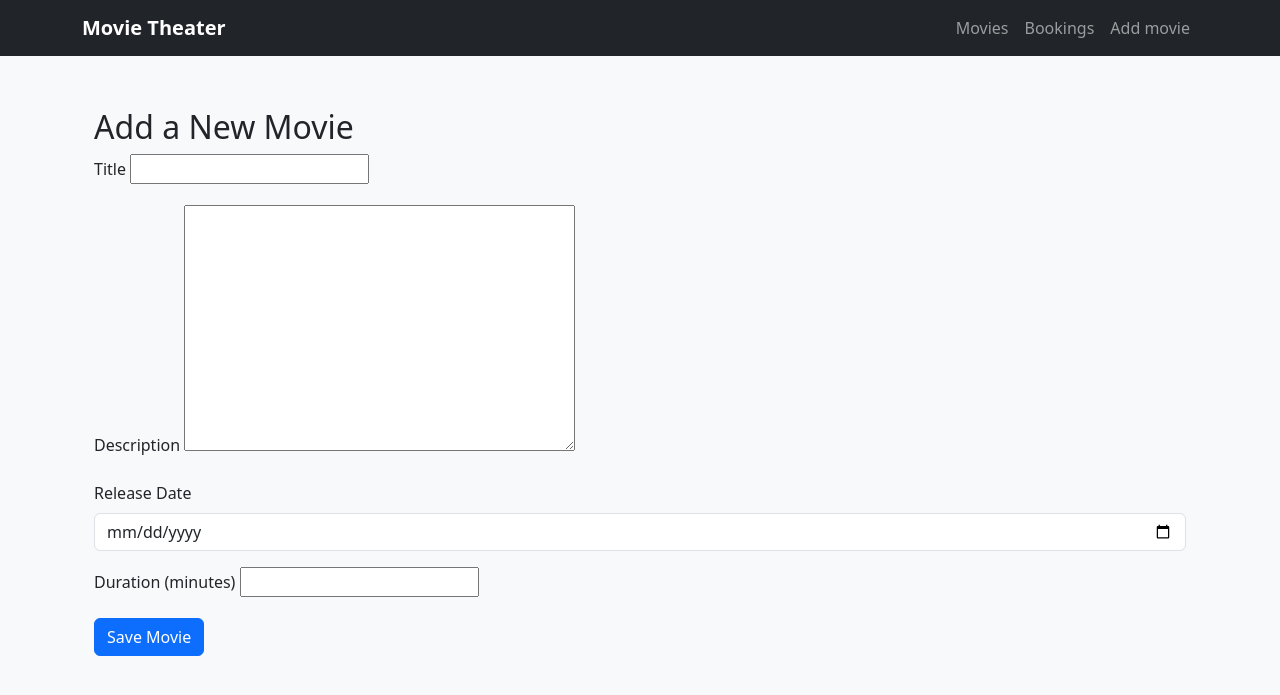
After one commit to S02441112/cs4300, a Django app: page /add/ in a window 1280 px wide. The commit adds this page. Shown: the top 695 px of the page. Run offline with Django 4.2, Linux system fonts and the light colour scheme.

Commit message:
Add/delete movies

```diff
--- a/homework2/movie_theater_booking/bookings/templates/base.html
+++ b/homework2/movie_theater_booking/bookings/templates/base.html
@@ -5,6 +5,10 @@
     <title>{% block title %}Movie Theater{% endblock %}</title>
     <!-- Bootstrap CSS -->
     <link href="https://cdn.jsdelivr.net/npm/bootstrap@5.3.2/dist/css/bootstrap.min.css" rel="stylesheet">
+    <link rel="stylesheet" href="https://cdn.jsdelivr.net/npm/bootstrap-icons@1.11.1/font/bootstrap-icons.css">
+    <meta name="viewport" content="width=device-width, initial-scale=1">
+
+
     <style>
         body { padding-top: 60px; background-color: #f8f9fa; }
         .navbar-brand { font-weight: bold; }
@@ -24,6 +28,8 @@
                     <li class="nav-item">
                         <a class="nav-link" href="{% url 'booking_history' %}">Bookings</a>
                     </li>
+                    <li class="nav-item">
+                        <a class="nav-link" href="{% url 'movie_add' %}">Add movie</a>
                 </ul>
             </div>
         </div>
--- /dev/null
+++ b/homework2/movie_theater_booking/bookings/templates/movie_form.html
@@ -0,0 +1,41 @@
+{% extends "base.html" %}
+{% block content %}
+<div class="container mt-5">
+  <h2>Add a New Movie</h2>
+  <form method="post">
+    {% csrf_token %}
+
+    <!-- Title -->
+    <div class="mb-3">
+      <label for="id_title" class="form-label">Title</label>
+      {{ form.title }}
+    </div>
+
+    <!-- Description -->
+    <div class="mb-3">
+      <label for="id_description" class="form-label">Description</label>
+      {{ form.description }}
+    </div>
+
+    <!-- Release Date with date picker -->
+    <div class="mb-3">
+      <label for="id_release_date" class="form-label">Release Date</label>
+      <input
+        type="date"
+        name="release_date"
+        id="id_release_date"
+        class="form-control"
+        placeholder="YYYY-MM-DD"
+        required>
+    </div>
+
+    <!-- Duration -->
+    <div class="mb-3">
+      <label for="id_duration" class="form-label">Duration (minutes)</label>
+      {{ form.duration }}
+    </div>
+
+    <button type="submit" class="btn btn-primary">Save Movie</button>
+  </form>
+</div>
+{% endblock %}
--- a/homework2/movie_theater_booking/bookings/views.py
+++ b/homework2/movie_theater_booking/bookings/views.py
@@ -4,6 +4,22 @@ from rest_framework.decorators import action
 from rest_framework.response import Response
 from .models import Movie, Seat, Booking
 from .serializers import MovieSerializer, SeatSerializer, BookingSerializer
+from django.views.generic.edit import CreateView
+from django.urls import reverse_lazy
+from django.views.generic.edit import DeleteView
+
+
+
+class MovieCreateView(CreateView):
+    model = Movie
+    fields = ['title', 'description', 'release_date', 'duration']
+    template_name = 'movie_form.html'
+    success_url = reverse_lazy('movie_list')  # redirect after saving
+
+class MovieDeleteView(DeleteView):
+    model = Movie
+    template_name = 'movie_confirm_delete.html'
+    success_url = reverse_lazy('movie_list')
 
 # Movie CRUD
 class MovieViewSet(viewsets.ModelViewSet):
--- a/homework2/movie_theater_booking/movie_theater_booking/urls.py
+++ b/homework2/movie_theater_booking/movie_theater_booking/urls.py
@@ -31,5 +31,8 @@ urlpatterns = [
 
     path('', movie_list, name='movie_list'),
     path('movies/<int:movie_id>/seats/', seat_booking, name='seat_booking'),
+    path('movies/<int:pk>/delete/', MovieDeleteView.as_view(), name='movie-delete'),
     path('bookings/history/', booking_history, name='booking_history'),
+    path('add/', MovieCreateView.as_view(), name='movie_add'),
+
 ]
```
Also changed, not shown: homework2/movie_theater_booking/bookings/templates/movie_confirm_delete.html (added, +13 -0 lines), homework2/movie_theater_booking/bookings/templates/movie_list.html (+8 -1 lines), 2 other files.
